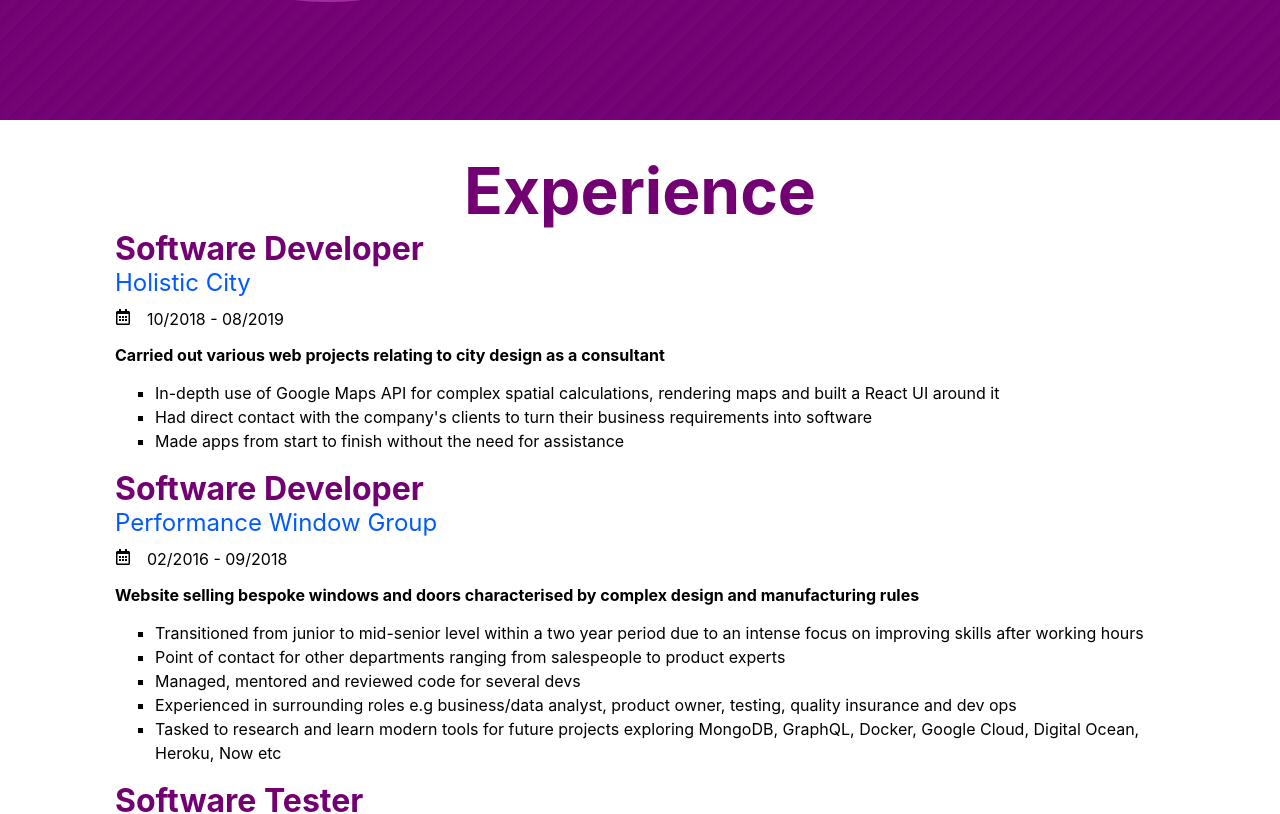
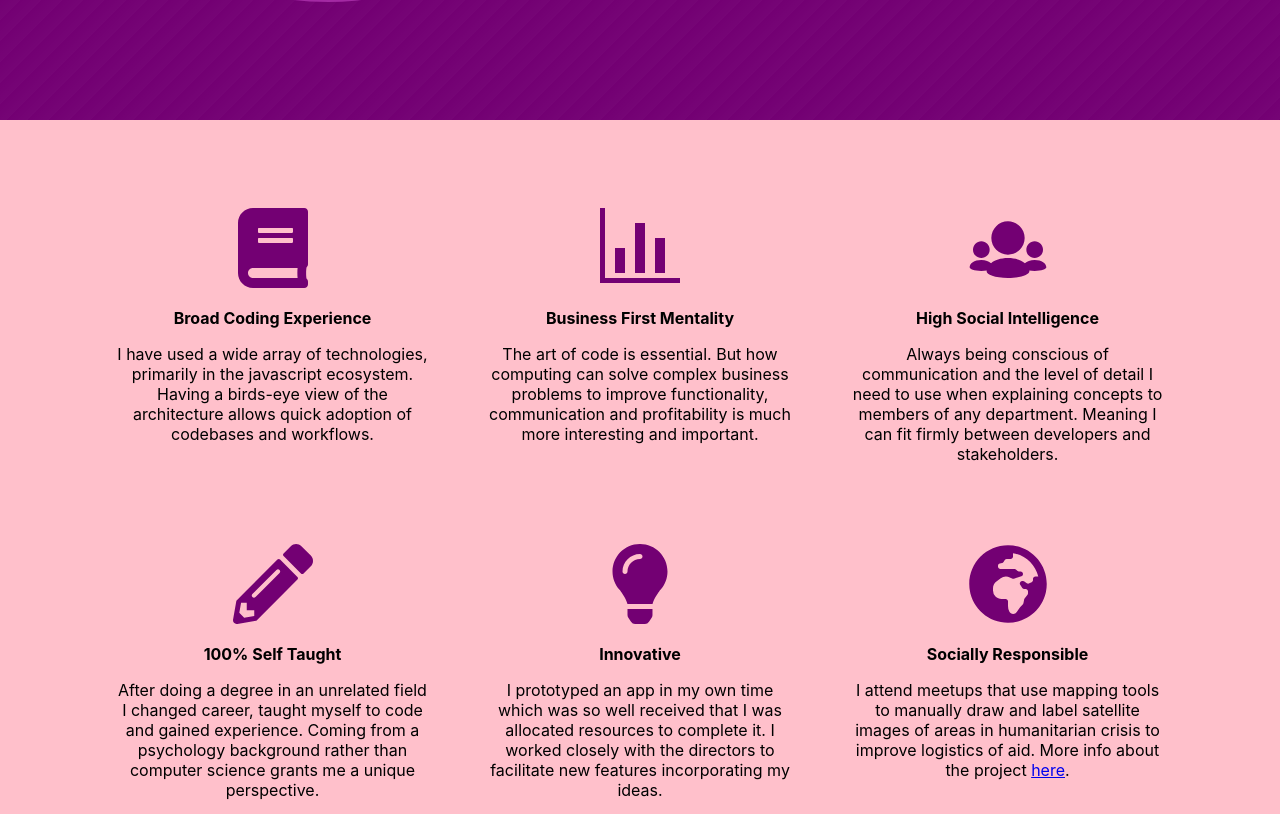
Before and after one commit to TAQ2/taq2.github.io, a React (Create React App) app: page / in a window 1280 px wide. Shown: the part 680-1494 px from the top of the page. Built offline with nearby package versions, Linux system fonts and the light colour scheme.

Commit message:
summary tile

```diff
--- /dev/null
+++ b/src/Home/SummaryTile.js
@@ -0,0 +1,72 @@
+import React from "react";
+import styled from "styled-components";
+
+import ContentContainer from "../components/ContentContainer";
+import Tile from "../components/Tile";
+import { colours, screenBreakpoints } from "../theme";
+import data from "./summaryData";
+
+const Item = styled.div`
+  width: 30%;
+  margin-top: 5em;
+  text-align: center;
+
+  @media (max-width: ${screenBreakpoints.maxContentWidth}px) {
+    width: 45%;
+  }
+
+  @media (max-width: ${screenBreakpoints.small}px) {
+    width: 90%;
+  }
+`;
+
+const StyledTile = styled(Tile)`
+  display: flex;
+  align-items: center;
+  @media (max-width: ${screenBreakpoints.small}px) {
+    height: unset;
+    padding: 2em 1em;
+  }
+`;
+
+export default function SummaryTile() {
+  return (
+    <StyledTile
+      colour={colours.primary}
+      style={{
+        display: "flex",
+        alignItems: "center"
+      }}
+    >
+      <ContentContainer>
+        <div
+          style={{
+            display: "flex",
+            flexWrap: "wrap",
+            justifyContent: "space-between",
+            marginTop: "-5em" // nullify the margin of items on the top row of the flex wrap
+          }}
+        >
+          {data.map((item, i) => {
+            return (
+              <Item key={i}>
+                <div>
+                  <item.icon size={80} color={colours.secondary} />
+                </div>
+                <div
+                  style={{
+                    fontWeight: "bold",
+                    margin: "1em 0"
+                  }}
+                >
+                  {item.title}
+                </div>
+                <div>{item.description}</div>
+              </Item>
+            );
+          })}
+        </div>
+      </ContentContainer>
+    </StyledTile>
+  );
+}
--- a/src/Home/index.js
+++ b/src/Home/index.js
@@ -1,6 +1,7 @@
 import React, { useRef } from "react";
 
 import LandingTile from "./LandingTile";
+import SummaryTile from "./SummaryTile";
 import InfoTile from "./InfoTile";
 
 export default function Home() {
@@ -9,6 +10,7 @@
   return (
     <>
       <LandingTile infoSectionRef={infoSectionRef} />
+      <SummaryTile />
       <InfoTile infoSectionRef={infoSectionRef} />
     </>
   );
--- /dev/null
+++ b/src/Home/summaryData.js
@@ -0,0 +1,61 @@
+import React from "react";
+import { GoGraph } from "react-icons/go";
+import {
+  FaBook,
+  FaPencilAlt,
+  FaLightbulb,
+  FaGlobeAfrica
+} from "react-icons/fa";
+import { TiGroup } from "react-icons/ti";
+
+export default [
+  {
+    title: "Broad Coding Experience",
+    description:
+      "I have used a wide array of technologies, primarily in the javascript ecosystem. Having a birds-eye view of the architecture allows quick adoption of codebases and workflows.",
+    icon: FaBook
+  },
+  {
+    title: "Business First Mentality",
+    description:
+      "The art of code is essential. But how computing can solve complex business problems to improve functionality, communication and profitability is much more interesting and important.",
+    icon: GoGraph
+  },
+  {
+    title: "High Social Intelligence",
+    description:
+      "Always being conscious of communication and the level of detail I need to use when explaining concepts to members of any department. Meaning I can fit firmly between developers and stakeholders.",
+    icon: TiGroup
+  },
+  {
+    title: "100% Self Taught",
+    description:
+      "After doing a degree in an unrelated field I changed career, taught myself to code and gained experience. Coming from a psychology background rather than computer science grants me a unique perspective.",
+    icon: FaPencilAlt
+  },
+  {
+    title: "Innovative",
+    description:
+      "I prototyped an app in my own time which was so well received that I was allocated resources to complete it. I worked closely with the directors to facilitate new features incorporating my ideas.",
+    icon: FaLightbulb
+  },
+  {
+    title: "Socially Responsible",
+    description: (
+      <span>
+        I attend meetups that use mapping tools to manually draw and label
+        satellite images of areas in humanitarian crisis to improve logistics of
+        aid. More info about the project{" "}
+        <a
+          href="https://www.missingmaps.org/"
+          target="_blank"
+          rel="noopener noreferrer"
+        >
+          here
+        </a>
+        .
+      </span>
+    ),
+    icon: FaGlobeAfrica
+  }
+];
```
